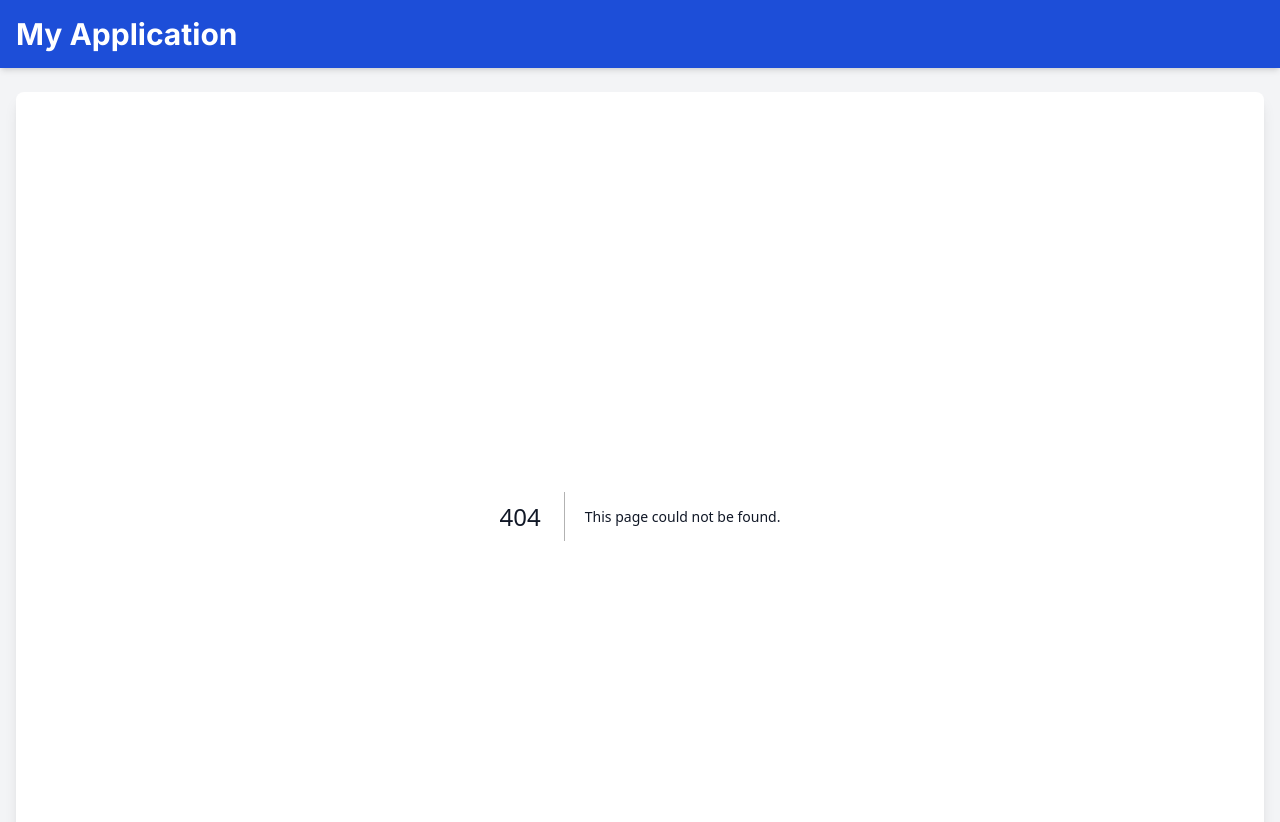
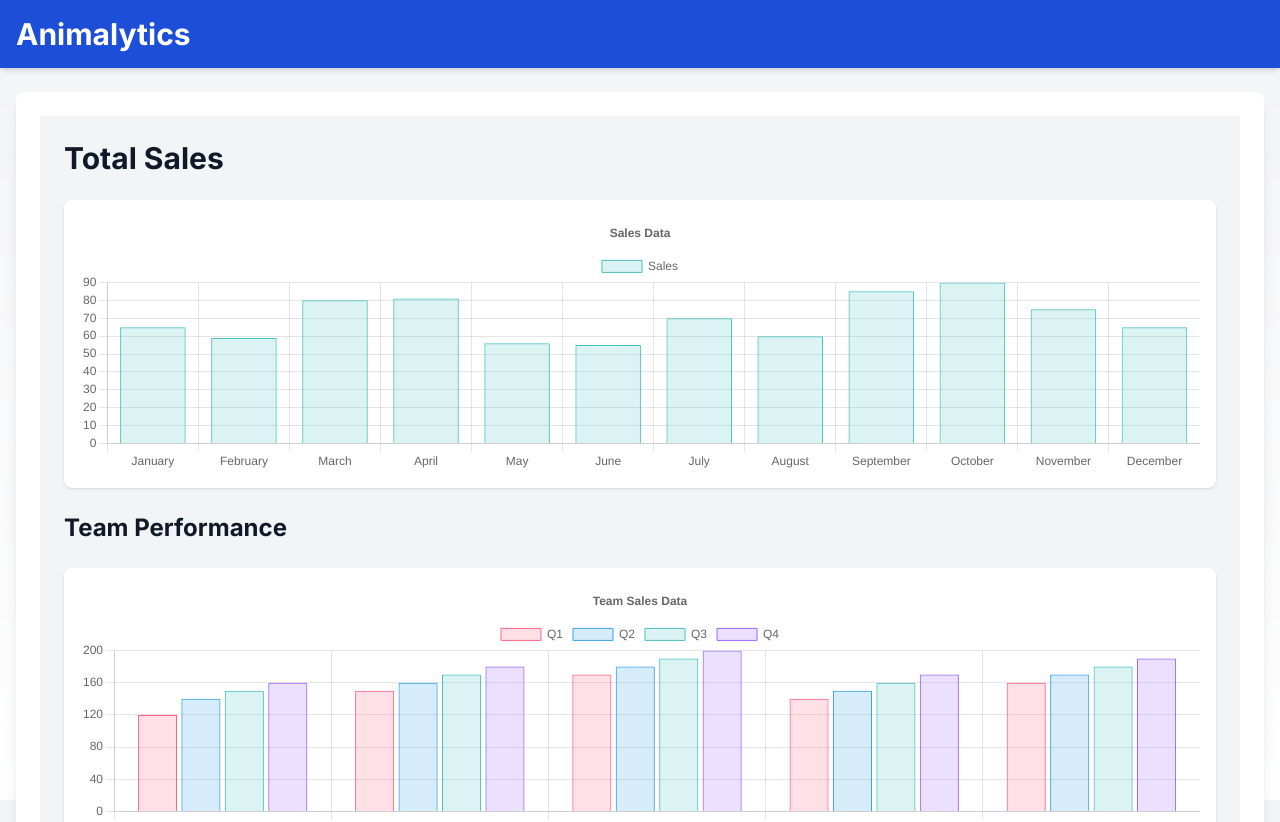
Before and after one commit to s-hiraoku/next-parallel-interceping-routes, a Next.js app: page /dashboard/analytics in a window 1280 px wide. Before the commit this address had no page. Shown: the top 822 px of the page. Built offline with nearby package versions, Linux system fonts and the light colour scheme.

Commit message:
create analytics page

```diff
--- /dev/null
+++ b/app/dashboard/@analytics/analytics/page.tsx
@@ -0,0 +1,136 @@
+"use client";
+
+import { Bar } from "react-chartjs-2";
+import {
+  Chart as ChartJS,
+  CategoryScale,
+  LinearScale,
+  BarElement,
+  Title,
+  Tooltip,
+  Legend,
+} from "chart.js";
+
+ChartJS.register(
+  CategoryScale,
+  LinearScale,
+  BarElement,
+  Title,
+  Tooltip,
+  Legend
+);
+
+const data = {
+  labels: [
+    "January",
+    "February",
+    "March",
+    "April",
+    "May",
+    "June",
+    "July",
+    "August",
+    "September",
+    "October",
+    "November",
+    "December",
+  ],
+  datasets: [
+    {
+      label: "Sales",
+      data: [65, 59, 80, 81, 56, 55, 70, 60, 85, 90, 75, 65],
+      backgroundColor: "rgba(75, 192, 192, 0.2)",
+      borderColor: "rgba(75, 192, 192, 1)",
+      borderWidth: 1,
+    },
+  ],
+};
+
+const teamData = {
+  labels: [
+    "Lion Leaders",
+    "Panther Power",
+    "Shark Sharks",
+    "Falcon Force",
+    "Eagle Eyes",
+  ],
+  datasets: [
+    {
+      label: "Q1",
+      data: [120, 150, 170, 140, 160],
+      backgroundColor: "rgba(255, 99, 132, 0.2)",
+      borderColor: "rgba(255, 99, 132, 1)",
+      borderWidth: 1,
+    },
+    {
+      label: "Q2",
+      data: [140, 160, 180, 150, 170],
+      backgroundColor: "rgba(54, 162, 235, 0.2)",
+      borderColor: "rgba(54, 162, 235, 1)",
+      borderWidth: 1,
+    },
+    {
+      label: "Q3",
+      data: [150, 170, 190, 160, 180],
+      backgroundColor: "rgba(75, 192, 192, 0.2)",
+      borderColor: "rgba(75, 192, 192, 1)",
+      borderWidth: 1,
+    },
+    {
+      label: "Q4",
+      data: [160, 180, 200, 170, 190],
+      backgroundColor: "rgba(153, 102, 255, 0.2)",
+      borderColor: "rgba(153, 102, 255, 1)",
+      borderWidth: 1,
+    },
+  ],
+};
+
+const options = {
+  responsive: true,
+  maintainAspectRatio: false,
+  plugins: {
+    legend: {
+      position: "top" as const,
+    },
+    title: {
+      display: true,
+      text: "Sales Data",
+    },
+  },
+};
+
+const teamOptions = {
+  responsive: true,
+  maintainAspectRatio: false,
+  plugins: {
+    legend: {
+      position: "top" as const,
+    },
+    title: {
+      display: true,
+      text: "Team Sales Data",
+    },
+  },
+};
+
+export default function AnalyticsPage() {
+  return (
+    <div className="h-full w-full bg-gray-100 p-6">
+      <div className="container mx-auto  space-y-6">
+        <h1 className="text-3xl font-bold mb-4">Total Sales</h1>
+        <div className="bg-white shadow rounded-lg p-4">
+          <div className="h-64">
+            <Bar data={data} options={options} />
+          </div>
+        </div>
+        <h2 className="text-2xl font-bold mb-4">Team Performance</h2>
+        <div className="bg-white shadow rounded-lg p-4">
+          <div className="h-64">
+            <Bar data={teamData} options={teamOptions} />
+          </div>
+        </div>
+      </div>
+    </div>
+  );
+}
--- /dev/null
+++ b/app/dashboard/analytics/page.tsx
@@ -0,0 +1,3 @@
+export default function AnalyticsPage() {
+  return null;
+}
--- a/app/layout.tsx
+++ b/app/layout.tsx
@@ -20,7 +20,7 @@ export default function RootLayout({
         <div className="h-screen flex flex-col">
           <header className="bg-blue-700 text-white py-4 shadow-md">
             <div className="container mx-auto px-4">
-              <h1 className="text-3xl font-bold">My Application</h1>
+              <h1 className="text-3xl font-bold">Animalytics</h1>
             </div>
           </header>
           <main className="flex-1 container mx-auto px-4 py-6">
```
Also changed, not shown: 1 other file (tests, documents, lock files or other folders).
